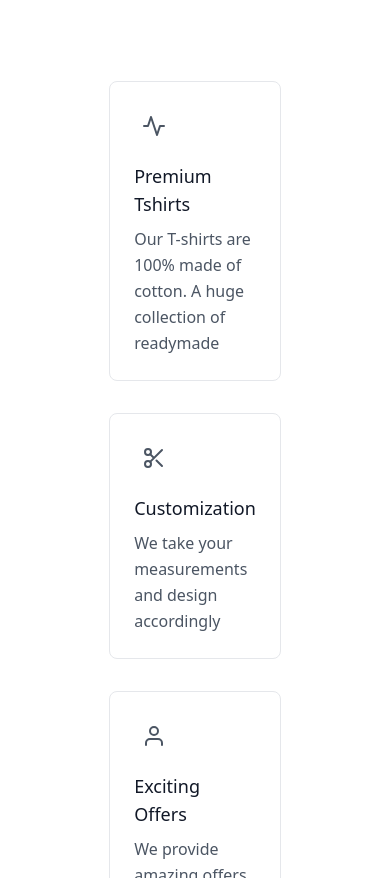
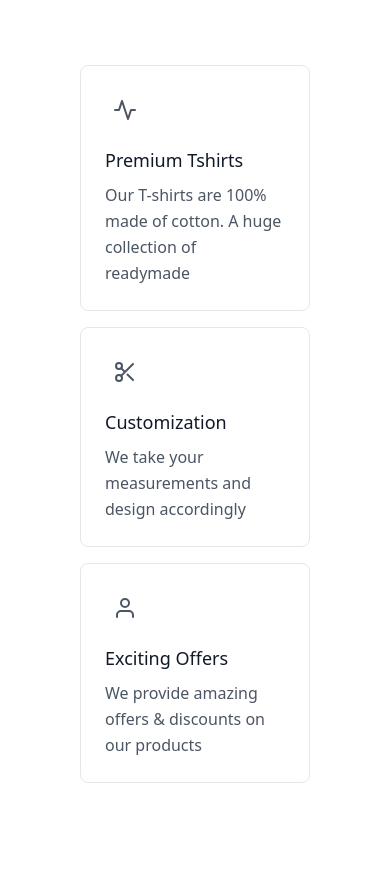
Before and after one commit to SurbiJain/myshop, a Next.js app: page / in a window 390 px wide. Shown: the part 662-1540 px from the top of the page. Built offline with nearby package versions, Linux system fonts and the light colour scheme.

Commit message:
made some responsive changes

```diff
--- a/pages/index.js
+++ b/pages/index.js
@@ -1,5 +1,5 @@
 import Head from "next/head";
-import Image from "next/image";
+
 
 export default function Home() {
   return (
@@ -21,7 +21,7 @@ export default function Home() {
         className={`flex min-h-screen flex-col items-center justify-between p-24`}
       >
         <section className="text-gray-600 body-font">
-          <div className="container px-5 py-24 mx-auto">
+          <div className="container py-24">
             <div className="flex flex-wrap w-full mb-20 flex-col items-center text-center">
               <h1 className="sm:text-3xl text-2xl font-medium title-font mb-2 text-gray-900">
                 Fashion For Entire Delhi
@@ -30,9 +30,8 @@ export default function Home() {
                 Choose your designs
               </p>
             </div>
-            <div className="flex flex-wrap -m-4">
-              <div className="md:w-1/2 p-4">
-                <div className="border border-gray-200 p-6 rounded-lg">
+            <div className="flex flex-wrap md:flex-nowrap -m-4 gap-4">
+              <div className=" border border-gray-200 p-6 rounded-lg md:w-1/2 ">
                 <div className="w-10 h-10 inline-flex items-center justify-center rounded-full bg-black-100 text-black-500 mb-4">
                   <svg
                     fill="none"
@@ -54,9 +53,7 @@ export default function Home() {
                   readymade{" "}
                 </p>
               </div>
-              </div>
-              <div className=" md:w-1/2 p-4">
-                <div className="border border-gray-200 p-6 rounded-lg">
+              <div className="border border-gray-200 p-6 rounded-lg md:w-1/2 ">
                 <div className="w-10 h-10 inline-flex items-center justify-center rounded-full bg-black-100 text-black-500 mb-4">
                   <svg
                     fill="none"
@@ -79,33 +76,7 @@ export default function Home() {
                   We take your measurements and design accordingly
                 </p>
               </div>
-              </div>
-              <div className=" md:w-1/2 p-4">
-                <div className="border border-gray-200 p-6 rounded-lg">
-                  <div className="w-10 h-10 inline-flex items-center justify-center rounded-full bg-black-100 text-black-500 mb-4">
-                    <svg
-                      fill="none"
-                      stroke="currentColor"
-                      strokeLinecap="round"
-                      strokeLinejoin="round"
-                      strokeWidth="2"
-                      className="w-6 h-6"
-                      viewBox="0 0 24 24"
-                    >
-                      <path d="M20 21v-2a4 4 0 00-4-4H8a4 4 0 00-4 4v2"></path>
-                      <circle cx="12" cy="7" r="4"></circle>
-                    </svg>
-                  </div>
-                  <h2 className="text-lg text-gray-900 font-medium title-font mb-2">
-                    Exciting Offers
-                  </h2>
-                  <p className="leading-relaxed text-base">
-                    We provide amazing offers & discounts on our products
-                  </p>
-                </div>
-              </div>
-              <div className=" md:w-1/2 p-4">
-                <div className="border border-gray-200 p-6 rounded-lg">
+              <div className="border border-gray-200 p-6 rounded-lg md:w-1/2 ">
                 <div className="w-10 h-10 inline-flex items-center justify-center rounded-full bg-black-100 text-black-500 mb-4">
                   <svg
                     fill="none"
@@ -129,7 +100,6 @@ export default function Home() {
               </div>
             </div>
           </div>
-          </div>
         </section>
       </main>
     </div>
--- a/pages/login.jsx
+++ b/pages/login.jsx
@@ -45,11 +45,6 @@ setPassword('')
 
       <div className="flex main  flex-1 flex-col justify-center px-6 py-12 lg:px-8">
         <div className="sm:mx-auto sm:w-full sm:max-w-sm">
-          <img
-            alt="Your Company"
-            src="https://tailwindui.com/img/logos/mark.svg?color=indigo&shade=600"
-            className="mx-auto h-10 w-auto"
-          />
           <h2 className="mt-10 text-center text-2xl font-bold leading-9 tracking-tight text-gray-900">
             Sign in to your account
           </h2>
--- a/pages/signup.jsx
+++ b/pages/signup.jsx
@@ -55,11 +55,6 @@ const Signup = () => {
   return (
        <div className="flex min-h-full flex-1 flex-col justify-center px-6 py-12 lg:px-8 main">
         <div className="sm:mx-auto sm:w-full sm:max-w-sm">
-          <img
-            alt="Your Company"
-            src="https://tailwindui.com/img/logos/mark.svg?color=indigo&shade=600"
-            className="mx-auto h-10 w-auto"
-          />
           <h2 className=" text-center text-2xl font-bold leading-9 tracking-tight text-gray-900">
             Sign up and create new account
           </h2>
```
Lines whose indentation alone changed are shown as unchanged.
